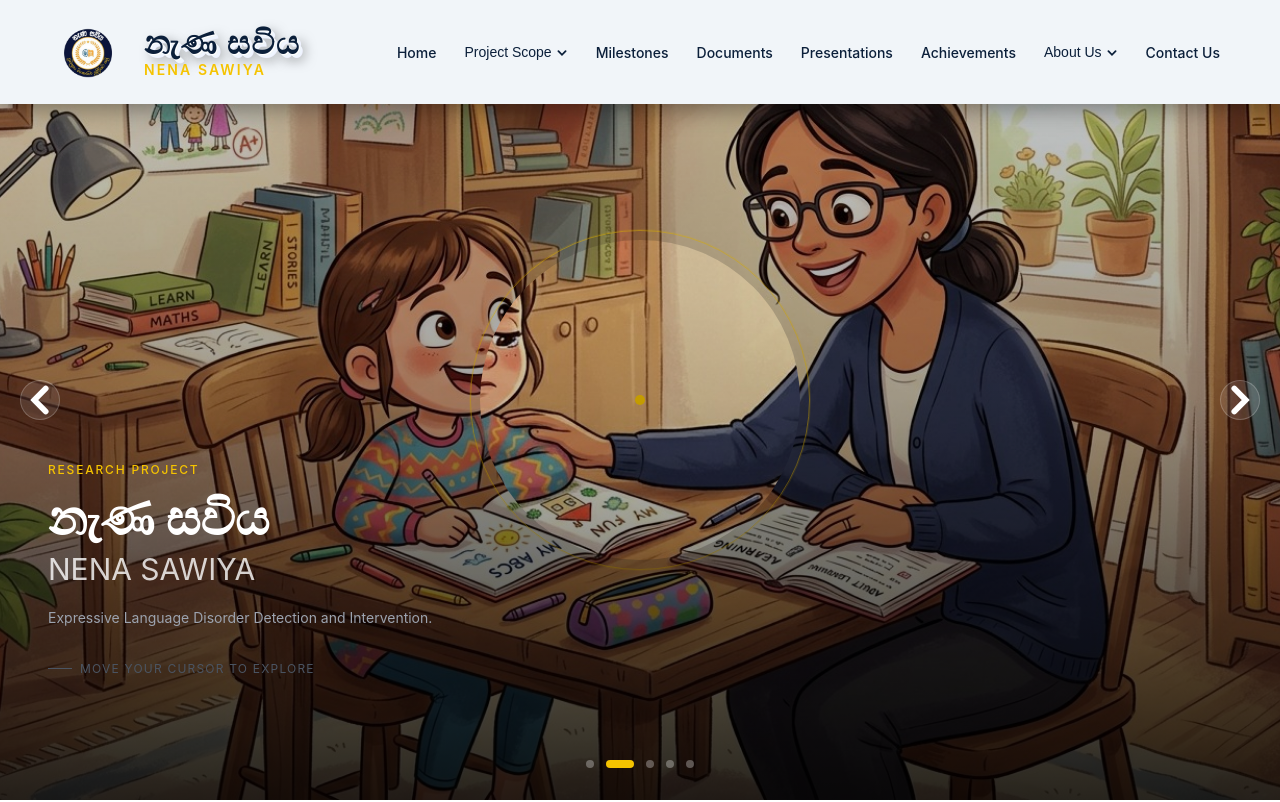
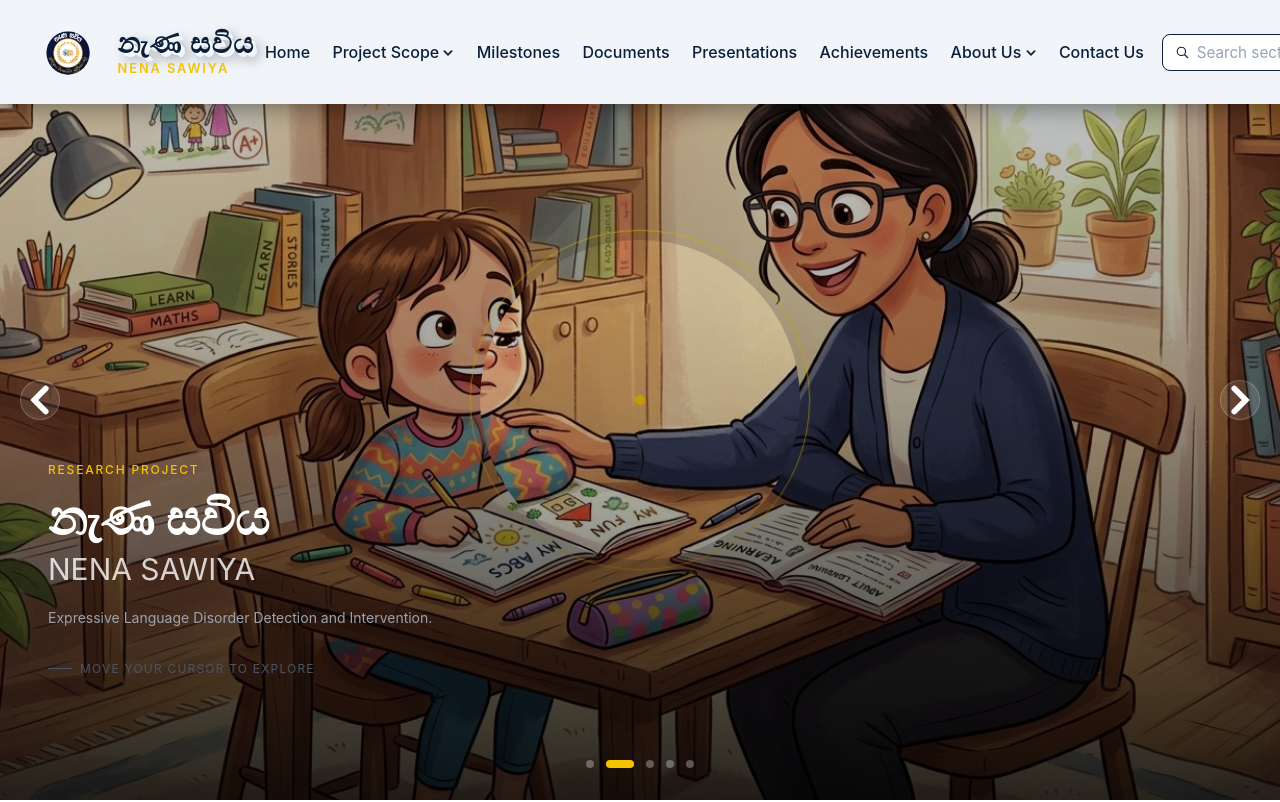
Before and after one commit to DulankaEdiriweera/Nena-Sawiya---Website, a React (Create React App) app in the folder nenasawiya/: page / in a window 1280 px wide. Shown: the top 802 px of the page. Built offline with nearby package versions, Linux system fonts and the light colour scheme; the HTML template or start-up script is replaced by a standard one.

Commit message:
search option

```diff
--- a/nenasawiya/src/Components/Header.jsx
+++ b/nenasawiya/src/Components/Header.jsx
@@ -1,6 +1,7 @@
 // src/Components/Header.jsx
 import { useState, useRef, useEffect } from "react";
 import { HashLink as Link } from "react-router-hash-link";
+import { useNavigate } from "react-router-dom";
 import Logo from "../assets/HomePage/Logo.png";
 import "../css/Header.css";
 
@@ -18,9 +19,147 @@ const aboutUsItems = [
   { label: "Team Members", to: "/about#team" },
 ];
 
+const allSections = [
+  { label: "Home", to: "/", keywords: ["home", "main", "start"] },
+
+  // Project Scope
+  {
+    label: "Literature Survey",
+    to: "/scope#literature-review",
+    keywords: ["literature", "survey", "review", "papers"],
+  },
+  {
+    label: "Research Gap",
+    to: "/scope#research-gap",
+    keywords: ["gap", "research gap", "problem area"],
+  },
+  {
+    label: "Research Problem & Solution",
+    to: "/scope#research-problem",
+    keywords: ["problem", "solution", "research problem"],
+  },
+  {
+    label: "Research Objectives",
+    to: "/scope#research-objectives",
+    keywords: ["objectives", "goals", "aims"],
+  },
+  {
+    label: "Methodology",
+    to: "/scope#methodology",
+    keywords: ["methodology", "method", "approach", "process"],
+  },
+  {
+    label: "Technologies",
+    to: "/scope#technologies",
+    keywords: ["technologies", "tech", "tools", "stack", "frameworks"],
+  },
+
+  // Milestones
+  {
+    label: "Milestones",
+    to: "/#milestones",
+    keywords: ["milestones", "timeline", "progress", "deadlines"],
+  },
+
+  // Documents
+  {
+    label: "Documents",
+    to: "/#documents",
+    keywords: ["documents", "docs", "files", "reports"],
+  },
+  {
+    label: "Topic Assessment",
+    to: "/#documents",
+    keywords: ["topic", "assessment", "topic assessment"],
+  },
+  {
+    label: "Project Proposal",
+    to: "/#documents",
+    keywords: ["proposal", "project proposal"],
+  },
+  {
+    label: "Status Documents I",
+    to: "/#documents",
+    keywords: ["status", "status 1", "status documents", "status i"],
+  },
+  {
+    label: "Status Documents II",
+    to: "/#documents",
+    keywords: ["status 2", "status ii", "status documents ii"],
+  },
+  {
+    label: "Research Paper",
+    to: "/#documents",
+    keywords: ["research paper", "paper", "journal"],
+  },
+  {
+    label: "Final Report",
+    to: "/#documents",
+    keywords: ["final report", "report", "final"],
+  },
+
+  // Presentations
+  {
+    label: "Presentations",
+    to: "/#presentations",
+    keywords: ["presentations", "slides", "decks", "ppt"],
+  },
+  {
+    label: "Proposal Presentation",
+    to: "/#presentations",
+    keywords: ["proposal presentation", "proposal slides"],
+  },
+  {
+    label: "Progress Presentation 1",
+    to: "/#presentations",
+    keywords: ["progress 1", "progress presentation 1", "pp1"],
+  },
+  {
+    label: "Progress Presentation 2",
+    to: "/#presentations",
+    keywords: ["progress 2", "progress presentation 2", "pp2"],
+  },
+  {
+    label: "Final Presentation",
+    to: "/#presentations",
+    keywords: ["final presentation", "final slides"],
+  },
+
+  // Achievements
+  {
+    label: "Achievements",
+    to: "/#achievements",
+    keywords: ["achievements", "awards", "accomplishments"],
+  },
+
+  // About
+  {
+    label: "Supervisors",
+    to: "/about#supervisors",
+    keywords: ["supervisors", "supervisor", "advisors", "mentors"],
+  },
+  {
+    label: "Team Members",
+    to: "/about#team",
+    keywords: ["team", "members", "students", "group"],
+  },
+
+  // Contact
+  {
+    label: "Contact Us",
+    to: "/#contact-us",
+    keywords: ["contact", "email", "reach", "get in touch"],
+  },
+];
+
 export default function Header() {
   const [openMenu, setOpenMenu] = useState(null);
+  const [searchQuery, setSearchQuery] = useState("");
+  const [searchResults, setSearchResults] = useState([]);
+  const [showResults, setShowResults] = useState(false);
   const closeTimer = useRef(null);
+  const searchRef = useRef(null);
+  const navigate = useNavigate();
 
   const handleMouseEnter = (menu) => {
     if (closeTimer.current) clearTimeout(closeTimer.current);
@@ -34,10 +173,66 @@ export default function Header() {
   };
 
   useEffect(() => {
+    const handleClickOutside = (e) => {
+      if (searchRef.current && !searchRef.current.contains(e.target)) {
+        setShowResults(false);
+      }
+    };
+    document.addEventListener("mousedown", handleClickOutside);
+    return () => document.removeEventListener("mousedown", handleClickOutside);
+  }, []);
+
+  useEffect(() => {
     return () => {
       if (closeTimer.current) clearTimeout(closeTimer.current);
     };
   }, []);
+
+  const handleSearchChange = (e) => {
+    const query = e.target.value;
+    setSearchQuery(query);
+
+    if (query.trim().length === 0) {
+      setSearchResults([]);
+      setShowResults(false);
+      return;
+    }
+
+    const q = query.toLowerCase();
+    const results = allSections.filter(
+      (section) =>
+        section.label.toLowerCase().includes(q) ||
+        section.keywords.some((kw) => kw.includes(q)),
+    );
+
+    setSearchResults(results);
+    setShowResults(true);
+  };
+
+  const handleResultClick = (to) => {
+    setSearchQuery("");
+    setShowResults(false);
+
+    if (to.startsWith("/#")) {
+      navigate("/");
+      setTimeout(() => {
+        const id = to.replace("/#", "");
+        document.getElementById(id)?.scrollIntoView({ behavior: "smooth" });
+      }, 100);
+    } else {
+      navigate(to);
+    }
+  };
+
+  const handleSearchKeyDown = (e) => {
+    if (e.key === "Escape") {
+      setShowResults(false);
+      setSearchQuery("");
+    }
+    if (e.key === "Enter" && searchResults.length > 0) {
+      handleResultClick(searchResults[0].to);
+    }
+  };
 
   return (
     <header className="header">
@@ -167,6 +362,83 @@ export default function Header() {
               Contact Us
             </Link>
           </nav>
+
+          {/* Search Bar */}
+          <div className="header__search" ref={searchRef}>
+            <div className="search__input-wrapper">
+              <svg
+                className="search__icon"
+                viewBox="0 0 20 20"
+                fill="none"
+                xmlns="http://www.w3.org/2000/svg"
+              >
+                <circle
+                  cx="8.5"
+                  cy="8.5"
+                  r="5.5"
+                  stroke="currentColor"
+                  strokeWidth="1.5"
+                />
+                <path
+                  d="M13 13L17 17"
+                  stroke="currentColor"
+                  strokeWidth="1.5"
+                  strokeLinecap="round"
+                />
+              </svg>
+              <input
+                type="text"
+                className="search__input"
+                placeholder="Search sections..."
+                value={searchQuery}
+                onChange={handleSearchChange}
+                onKeyDown={handleSearchKeyDown}
+                onFocus={() => searchQuery && setShowResults(true)}
+              />
+              {searchQuery && (
+                <button
+                  className="search__clear"
+                  onClick={() => {
+                    setSearchQuery("");
+                    setShowResults(false);
+                  }}
+                >
+                  ×
+                </button>
+              )}
+            </div>
+
+            {showResults && (
+              <div className="search__results">
+                {searchResults.length > 0 ? (
+                  searchResults.map((result) => (
+                    <button
+                      key={result.to + result.label}
+                      className="search__result-item"
+                      onClick={() => handleResultClick(result.to)}
+                    >
+                      <svg
+                        className="search__result-icon"
+                        viewBox="0 0 16 16"
+                        fill="none"
+                      >
+                        <path
+                          d="M2 8h10M8 4l4 4-4 4"
+                          stroke="currentColor"
+                          strokeWidth="1.5"
+                          strokeLinecap="round"
+                          strokeLinejoin="round"
+                        />
+                      </svg>
+                      {result.label}
+                    </button>
+                  ))
+                ) : (
+                  <p className="search__no-results">No sections found.</p>
+                )}
+              </div>
+            )}
+          </div>
         </div>
       </div>
     </header>
--- a/nenasawiya/src/css/Header.css
+++ b/nenasawiya/src/css/Header.css
@@ -3,35 +3,37 @@
   width: 100%;
   background-color: #f1f5f9;
   box-shadow: 0 4px 24px rgba(0, 0, 0, 0.4);
-  position: relative;
+  position: sticky;
+  top: 0;
   z-index: 50;
 }
 
 .header__inner {
-  max-width: 80rem;
+  max-width: 100%;
   margin: 0 auto;
-  padding: 0 3rem;
+  padding: 0 2rem;
 }
 
 .header__row {
   display: flex;
   justify-content: space-between;
   align-items: center;
-  padding: 0.75rem 0;
+  padding: 1rem 0;
 }
 
 /* Logo */
 .header__logo {
   display: flex;
   align-items: center;
-  gap: 1rem;
+  gap: 0.85rem;
   text-decoration: none;
   cursor: pointer;
+  flex-shrink: 0;
 }
 
 .header__logo-img {
-  width: 5rem;
-  height: 5rem;
+  width: 4.5rem;
+  height: 4.5rem;
   object-fit: contain;
   transition: transform 0.2s ease;
 }
@@ -47,7 +49,7 @@
 }
 
 .header__logo-title {
-  font-size: 2rem;
+  font-size: 1.75rem;
   font-weight: 800;
   letter-spacing: 0.05em;
   color: #0b1f3a;
@@ -57,32 +59,36 @@
     3px 3px 0 #eff6ff,
     4px 4px 0 #eff2ff,
     6px 6px 12px rgba(0, 0, 0, 0.5);
-    line-height: 1.1;
+  line-height: 1.1;
 }
 
 .header__logo-subtitle {
   color: #f5c300;
-  font-size: 0.875rem;
+  font-size: 0.8rem;
   font-weight: 600;
   letter-spacing: 0.15em;
   text-transform: uppercase;
-  margin-top: 0.1rem
+  margin-top: 0.1rem;
 }
 
 /* Nav */
 .header__nav {
   display: flex;
   align-items: center;
-  gap: 0.25rem;
+  gap: 0.1rem;
+  flex: 1;
+  justify-content: center;
 }
 
 .nav__link {
-  padding: 0.5rem 0.75rem;
-  font-size: 0.875rem;
+  padding: 0.5rem 0.65rem;
+  font-size: 1rem;
   font-weight: 500;
-  color:  #0b1f3a;
+  color: #0b1f3a;
   border-radius: 0.5rem;
   text-decoration: none;
+  white-space: nowrap;
+  font-family: inherit;
   transition: color 0.15s ease, background-color 0.15s ease;
 }
 
@@ -99,15 +105,17 @@
 .nav__dropdown-btn {
   display: flex;
   align-items: center;
-  gap: 0.25rem;
-  padding: 0.5rem 0.75rem;
-  font-size: 0.875rem;
+  gap: 0.2rem;
+  padding: 0.5rem 0.65rem;
+  font-size: 1rem;
   font-weight: 500;
-  color:  #0b1f3a;
+  color: #0b1f3a;
   border-radius: 0.5rem;
   background: none;
   border: none;
   cursor: pointer;
+  white-space: nowrap;
+  font-family: inherit;
   transition: color 0.15s ease, background-color 0.15s ease;
 }
 
@@ -134,7 +142,7 @@
   left: 0;
   margin-top: 0;
   background-color: #ffffff;
-  border: 1px solid  #0b1f3a;
+  border: 1px solid #0b1f3a;
   border-radius: 0.75rem;
   box-shadow: 0 10px 30px rgba(0, 0, 0, 0.15);
   z-index: 50;
@@ -161,11 +169,12 @@
 .nav__dropdown-item {
   display: block;
   padding: 0.75rem 1.25rem;
-  font-size: 0.875rem;
+  font-size: 0.95rem;
   color: #1e3a6e;
   text-decoration: none;
   border-left: 3px solid transparent;
   border-bottom: 1px solid #f1f5f9;
+  font-family: inherit;
   transition: background-color 0.15s ease, border-color 0.15s ease, color 0.15s ease;
 }
 
@@ -178,3 +187,130 @@
   border-left-color: #f5c300;
   color: #0a1f44;
 }
+
+/* ===== SEARCH BAR ===== */
+.header__search {
+  position: relative;
+  margin-left: 0.5rem;
+  flex-shrink: 0;
+}
+
+.search__input-wrapper {
+  display: flex;
+  align-items: center;
+  background: #ffffff;
+  border: 1px solid #0b1f3a;
+  border-radius: 0.5rem;
+  padding: 0 0.75rem;
+  gap: 0.4rem;
+  transition: border-color 0.2s, box-shadow 0.2s;
+}
+
+.search__input-wrapper:focus-within {
+  border-color: #f5c300;
+  box-shadow: 0 0 0 3px rgba(245, 195, 0, 0.2);
+}
+
+.search__icon {
+  width: 15px;
+  height: 15px;
+  color: #0b1f3a;
+  flex-shrink: 0;
+}
+
+.search__input {
+  border: none;
+  outline: none;
+  background: transparent;
+  font-size: 0.95rem;
+  font-weight: 500;
+  font-family: inherit;
+  color: #0b1f3a;
+  width: 140px;
+  padding: 0.5rem 0;
+}
+
+.search__input::placeholder {
+  color: #94a3b8;
+  font-weight: 400;
+}
+
+.search__clear {
+  background: none;
+  border: none;
+  cursor: pointer;
+  color: #94a3b8;
+  font-size: 1.1rem;
+  line-height: 1;
+  padding: 0;
+  display: flex;
+  align-items: center;
+  transition: color 0.15s;
+}
+
+.search__clear:hover {
+  color: #0b1f3a;
+}
+
+/* Results Dropdown */
+.search__results {
+  position: absolute;
+  top: calc(100% + 6px);
+  right: 0;
+  background: #ffffff;
+  border: 1px solid #0b1f3a;
+  border-radius: 0.75rem;
+  box-shadow: 0 10px 30px rgba(0, 0, 0, 0.15);
+  min-width: 220px;
+  z-index: 100;
+  overflow: hidden;
+  animation: searchDropIn 0.15s ease;
+}
+
+@keyframes searchDropIn {
+  from { opacity: 0; transform: translateY(-6px); }
+  to   { opacity: 1; transform: translateY(0); }
+}
+
+.search__result-item {
+  display: flex;
+  align-items: center;
+  gap: 0.6rem;
+  width: 100%;
+  background: none;
+  border: none;
+  border-left: 3px solid transparent;
+  border-bottom: 1px solid #f1f5f9;
+  padding: 0.75rem 1.25rem;
+  font-size: 0.95rem;
+  font-family: inherit;
+  color: #1e3a6e;
+  cursor: pointer;
+  text-align: left;
+  transition: background-color 0.15s ease, border-color 0.15s ease, color 0.15s ease;
+}
+
+.search__result-item:last-child {
+  border-bottom: none;
+}
+
+.search__result-item:hover {
+  background-color: #eff6ff;
+  border-left-color: #f5c300;
+  color: #0a1f44;
+}
+
+.search__result-icon {
+  width: 14px;
+  height: 14px;
+  flex-shrink: 0;
+  color: #f5c300;
+}
+
+.search__no-results {
+  padding: 0.75rem 1.25rem;
+  font-size: 0.95rem;
+  font-family: inherit;
+  color: #94a3b8;
+  margin: 0;
+}
```
